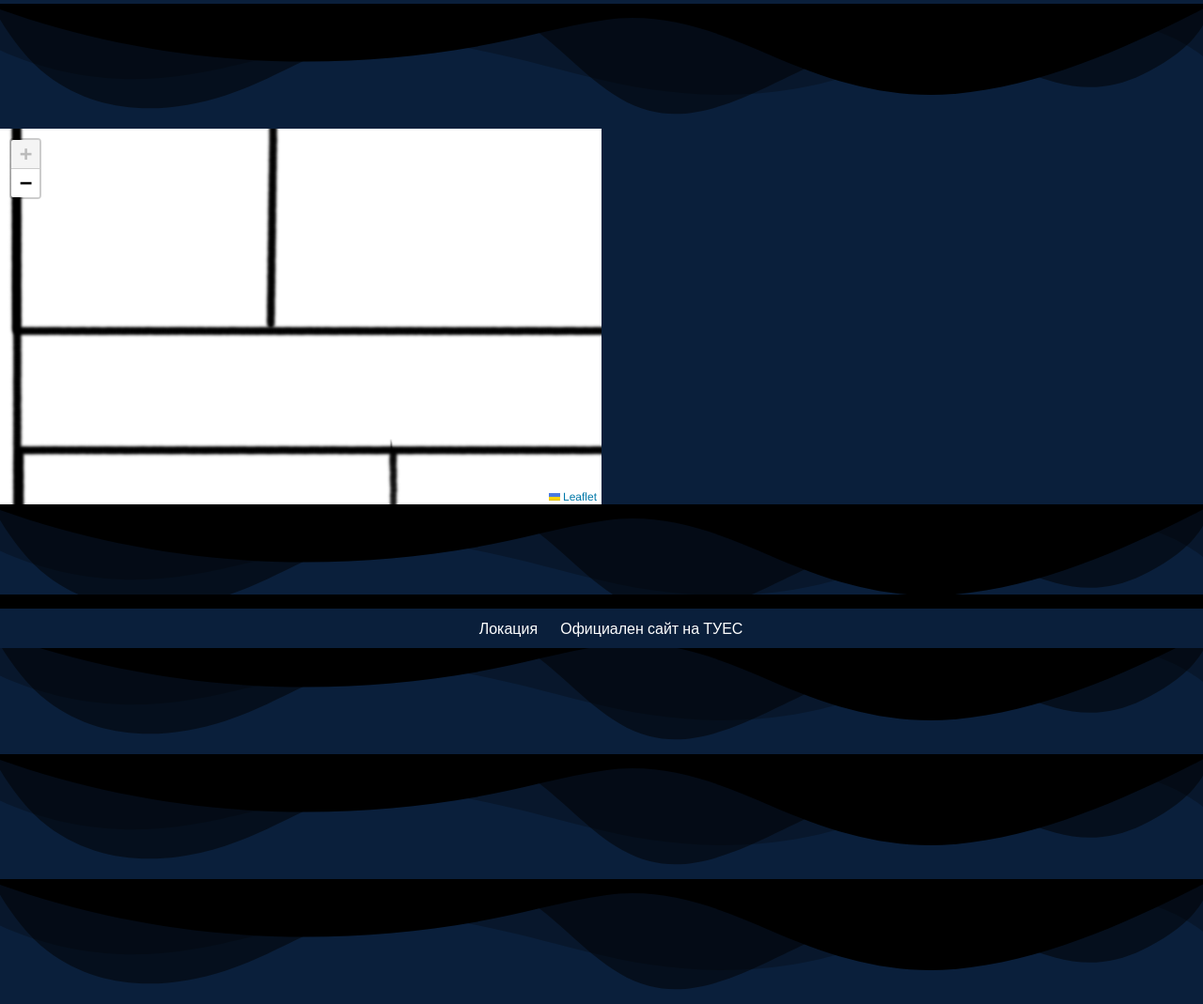
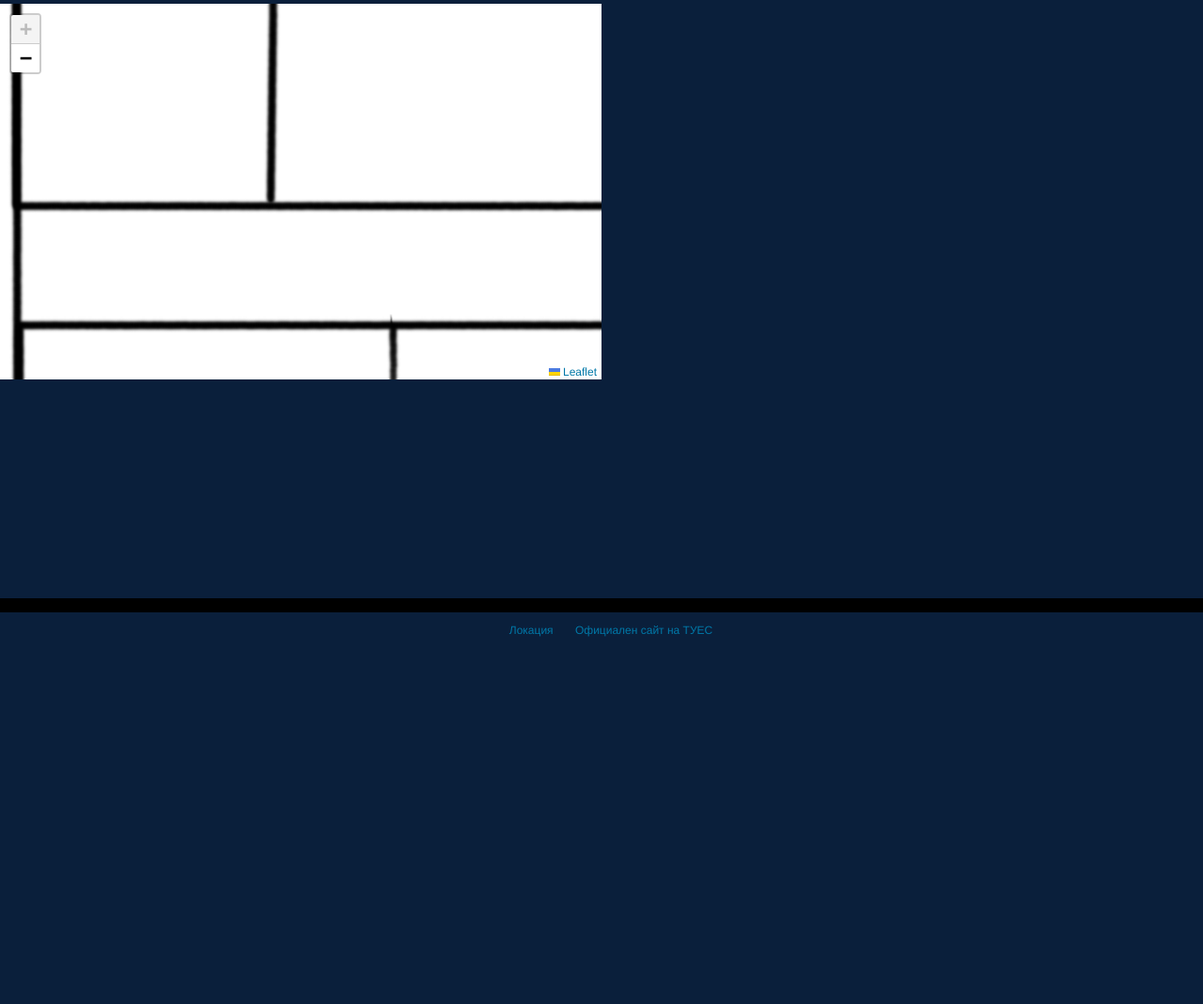
Before and after one commit to retr0-debug/MladiBogatiTuesari, a plain HTML site: page block8_3.html in a window 1280 px wide. Shown: the part 110-1179 px from the top of the page at 94% size. After the commit the page ends 800 px from the top, so only its background shows below. Drawn offline with nearby package versions, Linux system fonts and the light colour scheme; grey boxes are pictures that could not be loaded.

Commit message:
block8_3,8,9

```diff
--- a/block8.html
+++ b/block8.html
@@ -12,7 +12,7 @@
      crossorigin=""></script>
 </head>
 <body>
-    <h1 id="start">Блок 8 - 3 Етаж</h1>
+    <h1 id="start">Блок 8 -2 Етаж</h1>
     <div id="map"div>
 </div>
 
@@ -23,5 +23,5 @@
     </div>
 </body>
 
-<script src="script8_3.js"></script>
+<script src="script8_2.js"></script>
 </html>
--- a/block8_3.html
+++ b/block8_3.html
@@ -13,43 +13,7 @@
 </head>
 <body>
     <h1 id="start">Блок 8 - 3 Етаж</h1>
-    <div class="custom-shape-divider-bottom-1710383519">
-        <svg data-name="Layer 1" xmlns="http://www.w3.org/2000/svg" viewBox="0 0 1200 120" preserveAspectRatio="none">
-            <path d="M0,0V46.29c47.79,22.2,103.59,32.17,158,28,70.36-5.37,136.33-33.31,206.8-37.5C438.64,32.43,512.34,53.67,583,72.05c69.27,18,138.3,24.88,209.4,13.08,36.15-6,69.85-17.84,104.45-29.34C989.49,25,1113-14.29,1200,52.47V0Z" opacity=".25" class="shape-fill"></path>
-            <path d="M0,0V15.81C13,36.92,27.64,56.86,47.69,72.05,99.41,111.27,165,111,224.58,91.58c31.15-10.15,60.09-26.07,89.67-39.8,40.92-19,84.73-46,130.83-49.67,36.26-2.85,70.9,9.42,98.6,31.56,31.77,25.39,62.32,62,103.63,73,40.44,10.79,81.35-6.69,119.13-24.28s75.16-39,116.92-43.05c59.73-5.85,113.28,22.88,168.9,38.84,30.2,8.66,59,6.17,87.09-7.5,22.43-10.89,48-26.93,60.65-49.24V0Z" opacity=".5" class="shape-fill"></path>
-            <path d="M0,0V5.63C149.93,59,314.09,71.32,475.83,42.57c43-7.64,84.23-20.12,127.61-26.46,59-8.63,112.48,12.24,165.56,35.4C827.93,77.22,886,95.24,951.2,90c86.53-7,172.46-45.71,248.8-84.81V0Z" class="shape-fill"></path>
-        </svg>
-    </div>
-    <div id="map"></div>
-    <div class="custom-shape-divider-top-1710385011">
-        <svg data-name="Layer 1" xmlns="http://www.w3.org/2000/svg" viewBox="0 0 1200 120" preserveAspectRatio="none">
-            <path d="M0,0V46.29c47.79,22.2,103.59,32.17,158,28,70.36-5.37,136.33-33.31,206.8-37.5C438.64,32.43,512.34,53.67,583,72.05c69.27,18,138.3,24.88,209.4,13.08,36.15-6,69.85-17.84,104.45-29.34C989.49,25,1113-14.29,1200,52.47V0Z" opacity=".25" class="shape-fill"></path>
-            <path d="M0,0V15.81C13,36.92,27.64,56.86,47.69,72.05,99.41,111.27,165,111,224.58,91.58c31.15-10.15,60.09-26.07,89.67-39.8,40.92-19,84.73-46,130.83-49.67,36.26-2.85,70.9,9.42,98.6,31.56,31.77,25.39,62.32,62,103.63,73,40.44,10.79,81.35-6.69,119.13-24.28s75.16-39,116.92-43.05c59.73-5.85,113.28,22.88,168.9,38.84,30.2,8.66,59,6.17,87.09-7.5,22.43-10.89,48-26.93,60.65-49.24V0Z" opacity=".5" class="shape-fill"></path>
-            <path d="M0,0V5.63C149.93,59,314.09,71.32,475.83,42.57c43-7.64,84.23-20.12,127.61-26.46,59-8.63,112.48,12.24,165.56,35.4C827.93,77.22,886,95.24,951.2,90c86.53-7,172.46-45.71,248.8-84.81V0Z" class="shape-fill"></path>
-        </svg>
-    </div>
-    <div class="custom-shape-divider-top-1710388510">
-        <svg data-name="Layer 1" xmlns="http://www.w3.org/2000/svg" viewBox="0 0 1200 120" preserveAspectRatio="none">
-            <path d="M0,0V46.29c47.79,22.2,103.59,32.17,158,28,70.36-5.37,136.33-33.31,206.8-37.5C438.64,32.43,512.34,53.67,583,72.05c69.27,18,138.3,24.88,209.4,13.08,36.15-6,69.85-17.84,104.45-29.34C989.49,25,1113-14.29,1200,52.47V0Z" opacity=".25" class="shape-fill"></path>
-            <path d="M0,0V15.81C13,36.92,27.64,56.86,47.69,72.05,99.41,111.27,165,111,224.58,91.58c31.15-10.15,60.09-26.07,89.67-39.8,40.92-19,84.73-46,130.83-49.67,36.26-2.85,70.9,9.42,98.6,31.56,31.77,25.39,62.32,62,103.63,73,40.44,10.79,81.35-6.69,119.13-24.28s75.16-39,116.92-43.05c59.73-5.85,113.28,22.88,168.9,38.84,30.2,8.66,59,6.17,87.09-7.5,22.43-10.89,48-26.93,60.65-49.24V0Z" opacity=".5" class="shape-fill"></path>
-            <path d="M0,0V5.63C149.93,59,314.09,71.32,475.83,42.57c43-7.64,84.23-20.12,127.61-26.46,59-8.63,112.48,12.24,165.56,35.4C827.93,77.22,886,95.24,951.2,90c86.53-7,172.46-45.71,248.8-84.81V0Z" class="shape-fill"></path>
-        </svg>
-    </div>
-    <div class="custom-shape-divider-bottom-1710388624">
-        <svg data-name="Layer 1" xmlns="http://www.w3.org/2000/svg" viewBox="0 0 1200 120" preserveAspectRatio="none">
-            <path d="M0,0V46.29c47.79,22.2,103.59,32.17,158,28,70.36-5.37,136.33-33.31,206.8-37.5C438.64,32.43,512.34,53.67,583,72.05c69.27,18,138.3,24.88,209.4,13.08,36.15-6,69.85-17.84,104.45-29.34C989.49,25,1113-14.29,1200,52.47V0Z" opacity=".25" class="shape-fill"></path>
-            <path d="M0,0V15.81C13,36.92,27.64,56.86,47.69,72.05,99.41,111.27,165,111,224.58,91.58c31.15-10.15,60.09-26.07,89.67-39.8,40.92-19,84.73-46,130.83-49.67,36.26-2.85,70.9,9.42,98.6,31.56,31.77,25.39,62.32,62,103.63,73,40.44,10.79,81.35-6.69,119.13-24.28s75.16-39,116.92-43.05c59.73-5.85,113.28,22.88,168.9,38.84,30.2,8.66,59,6.17,87.09-7.5,22.43-10.89,48-26.93,60.65-49.24V0Z" opacity=".5" class="shape-fill"></path>
-            <path d="M0,0V5.63C149.93,59,314.09,71.32,475.83,42.57c43-7.64,84.23-20.12,127.61-26.46,59-8.63,112.48,12.24,165.56,35.4C827.93,77.22,886,95.24,951.2,90c86.53-7,172.46-45.71,248.8-84.81V0Z" class="shape-fill"></path>
-        </svg>
-    </div>
-    <div class="custom-shape-divider-top-1710388729">
-        <svg data-name="Layer 1" xmlns="http://www.w3.org/2000/svg" viewBox="0 0 1200 120" preserveAspectRatio="none">
-            <path d="M0,0V46.29c47.79,22.2,103.59,32.17,158,28,70.36-5.37,136.33-33.31,206.8-37.5C438.64,32.43,512.34,53.67,583,72.05c69.27,18,138.3,24.88,209.4,13.08,36.15-6,69.85-17.84,104.45-29.34C989.49,25,1113-14.29,1200,52.47V0Z" opacity=".25" class="shape-fill"></path>
-            <path d="M0,0V15.81C13,36.92,27.64,56.86,47.69,72.05,99.41,111.27,165,111,224.58,91.58c31.15-10.15,60.09-26.07,89.67-39.8,40.92-19,84.73-46,130.83-49.67,36.26-2.85,70.9,9.42,98.6,31.56,31.77,25.39,62.32,62,103.63,73,40.44,10.79,81.35-6.69,119.13-24.28s75.16-39,116.92-43.05c59.73-5.85,113.28,22.88,168.9,38.84,30.2,8.66,59,6.17,87.09-7.5,22.43-10.89,48-26.93,60.65-49.24V0Z" opacity=".5" class="shape-fill"></path>
-            <path d="M0,0V5.63C149.93,59,314.09,71.32,475.83,42.57c43-7.64,84.23-20.12,127.61-26.46,59-8.63,112.48,12.24,165.56,35.4C827.93,77.22,886,95.24,951.2,90c86.53-7,172.46-45.71,248.8-84.81V0Z" class="shape-fill"></path>
-        </svg>
-    </div>
-</div>
+    <div id="map"div>
 
     <div class="footer">
         <a href="https://www.google.bg/maps/dir/Факултет+по+транспорта+(ТУ-София)/42.6674403,23.3162753/@42.6543455,23.3534452,16.75z/data=!4m8!4m7!1m5!1m1!1s0x40aa8426c28853ef:0x507b5ee6b85ffd1e!2m2!1d23.3552696!2d42.6527332!1m0?hl=bg&entry=ttu"
```
Also changed, not shown: block9.html (+1 -1 lines).
